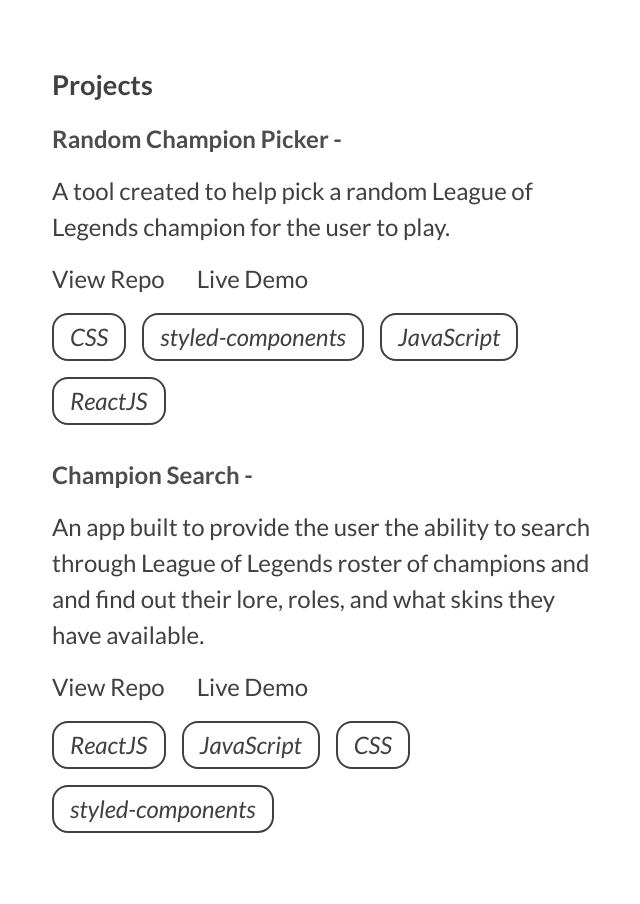
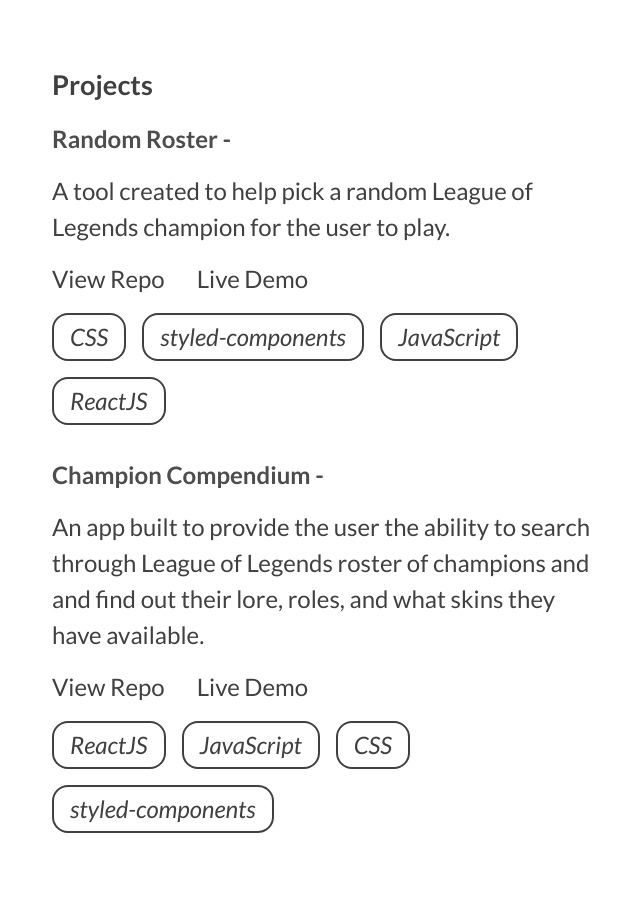
Before and after one commit to rramirez216/rubenramirezdev, a React (Create React App) app: page / in a window 1280 px wide. Shown: the part 1180-2084 px from the top of the page, without its empty margins (244-884 px from the left). Built offline with nearby package versions, Linux system fonts and the light colour scheme.

Commit message:
changes title of both projects

```diff
--- a/src/data/data.js
+++ b/src/data/data.js
@@ -1,7 +1,7 @@
 const projectsArr = [
   {
     id: 0,
-    title: 'Random Champion Picker',
+    title: 'Random Roster',
     description:
       'A tool created to help pick a random League of Legends champion for the user to play.',
     stack: ['CSS', 'styled-components', 'JavaScript', 'ReactJS'],
@@ -19,7 +19,7 @@ const projectsArr = [
   // },
   {
     id: 2,
-    title: 'Champion Search',
+    title: 'Champion Compendium',
     description:
       'An app built to provide the user the ability to search through League of Legends roster of champions and and find out their lore, roles, and what skins they have available.',
     stack: ['ReactJS', 'JavaScript', 'CSS', 'styled-components'],
```
